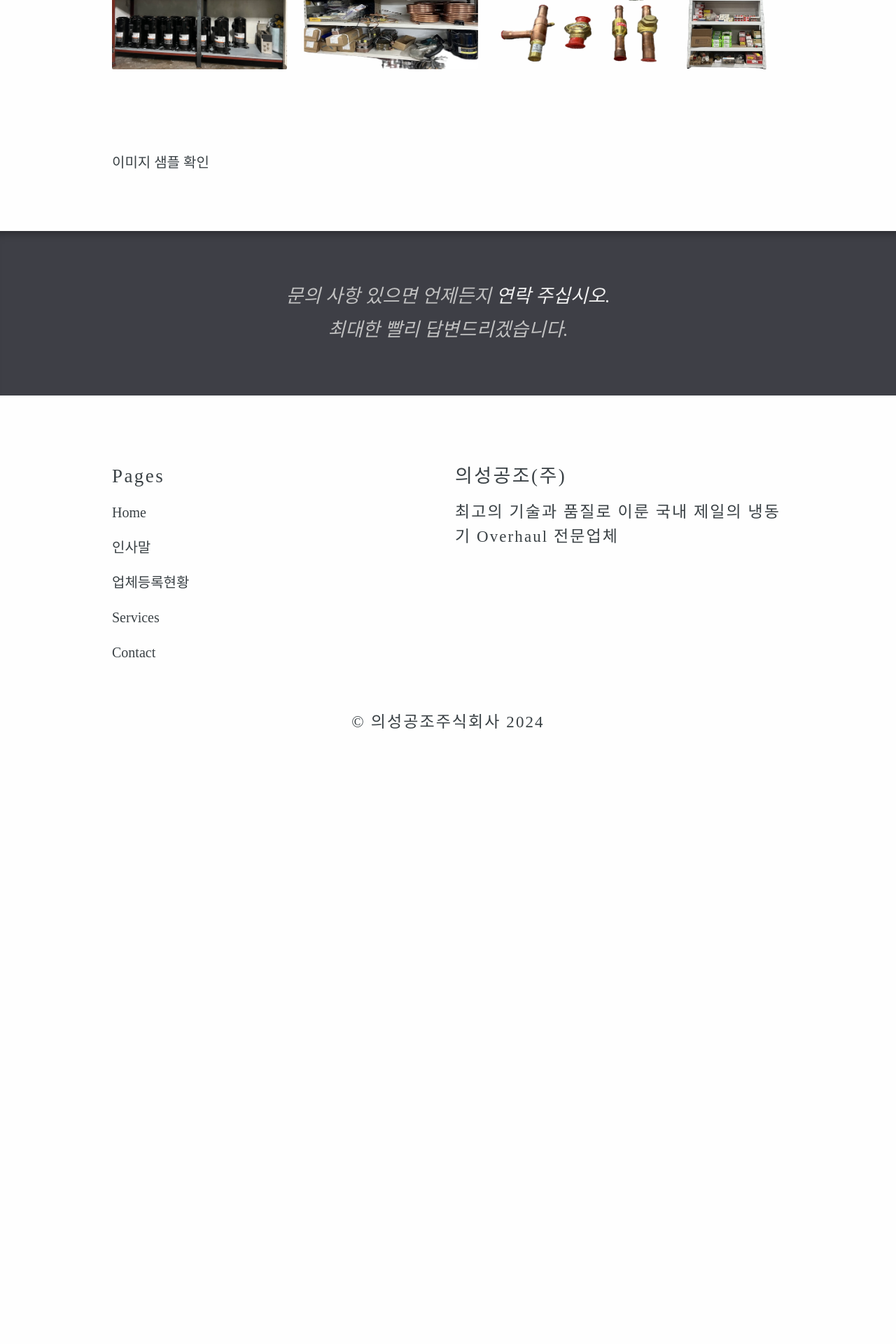
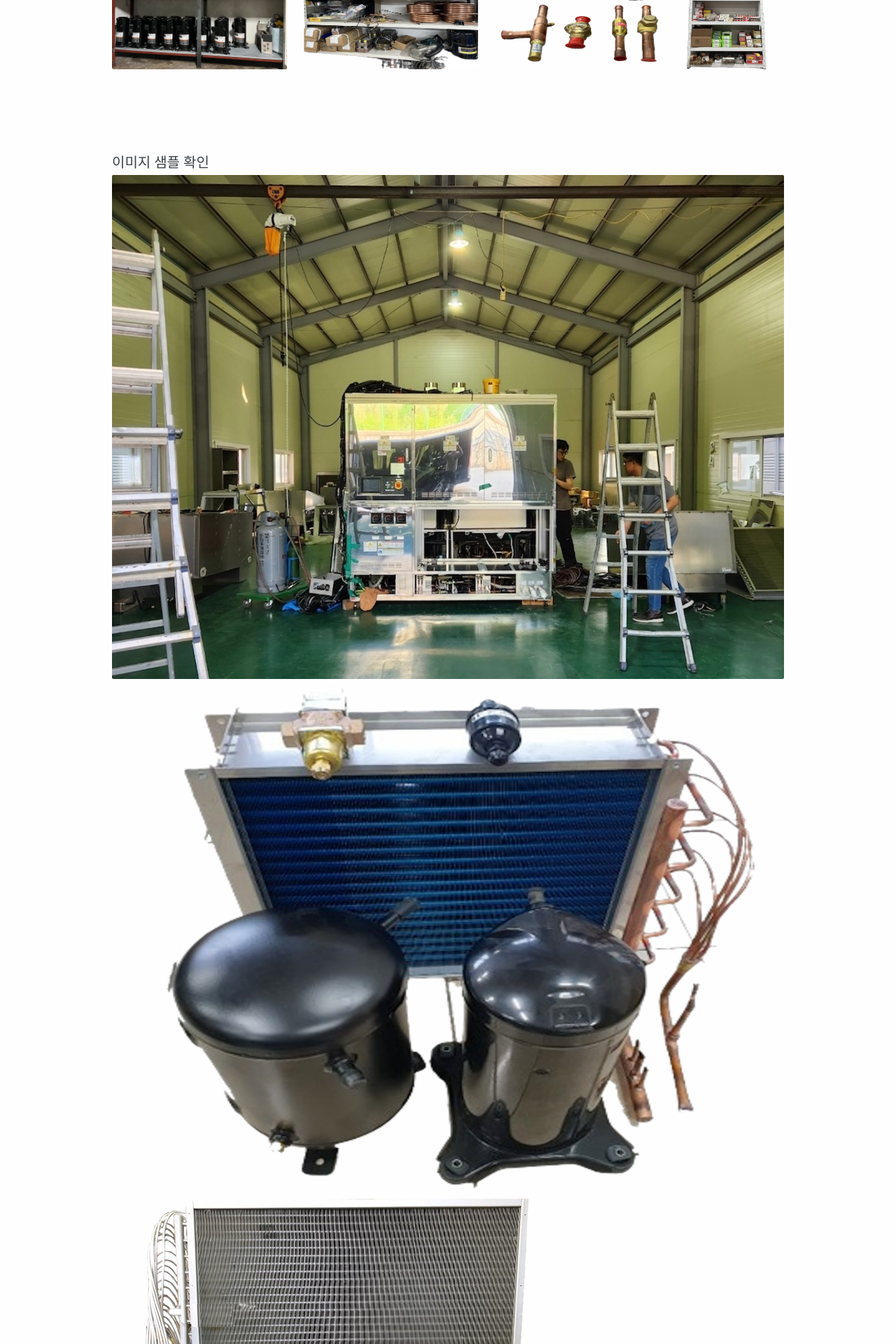
Before and after one commit to sangjoon6099/sangjoon6099.github.io, a Jekyll site: the page built from services.html, in a window 1280 px wide. Shown: the part 3577-5497 px from the top of the page at 70% size. Built offline with Jekyll 4.4.1, drawn with Linux system fonts in a browser that asks for light colours; before the commit the page ends 4707 px from its top, so only the background shows below that.

Commit message:
Update services.html

```diff
--- a/services.html
+++ b/services.html
@@ -88,9 +88,9 @@ navigation_order: 3
 
 <div class="spimage">
 	이미지 샘플 확인
-		<i3 img src="../images/bg-1.jpg"></i3>
-		<i3 img src="../images/kref-1.png"></i3>
-		<i3 img src="../images/Evaporator.png"></i3>
-		<i4 img src="../images/reftest-1.png"></i4>
+		<i3><img src="../images/bg-1.jpg"></i3>
+		<i3><img src="../images/kref-1.png"></i3>
+		<i3><img src="../images/Evaporator.png"></i3>
+		<i4><img src="../images/reftest-1.png"></i4>
 </div>
 </div>
```
